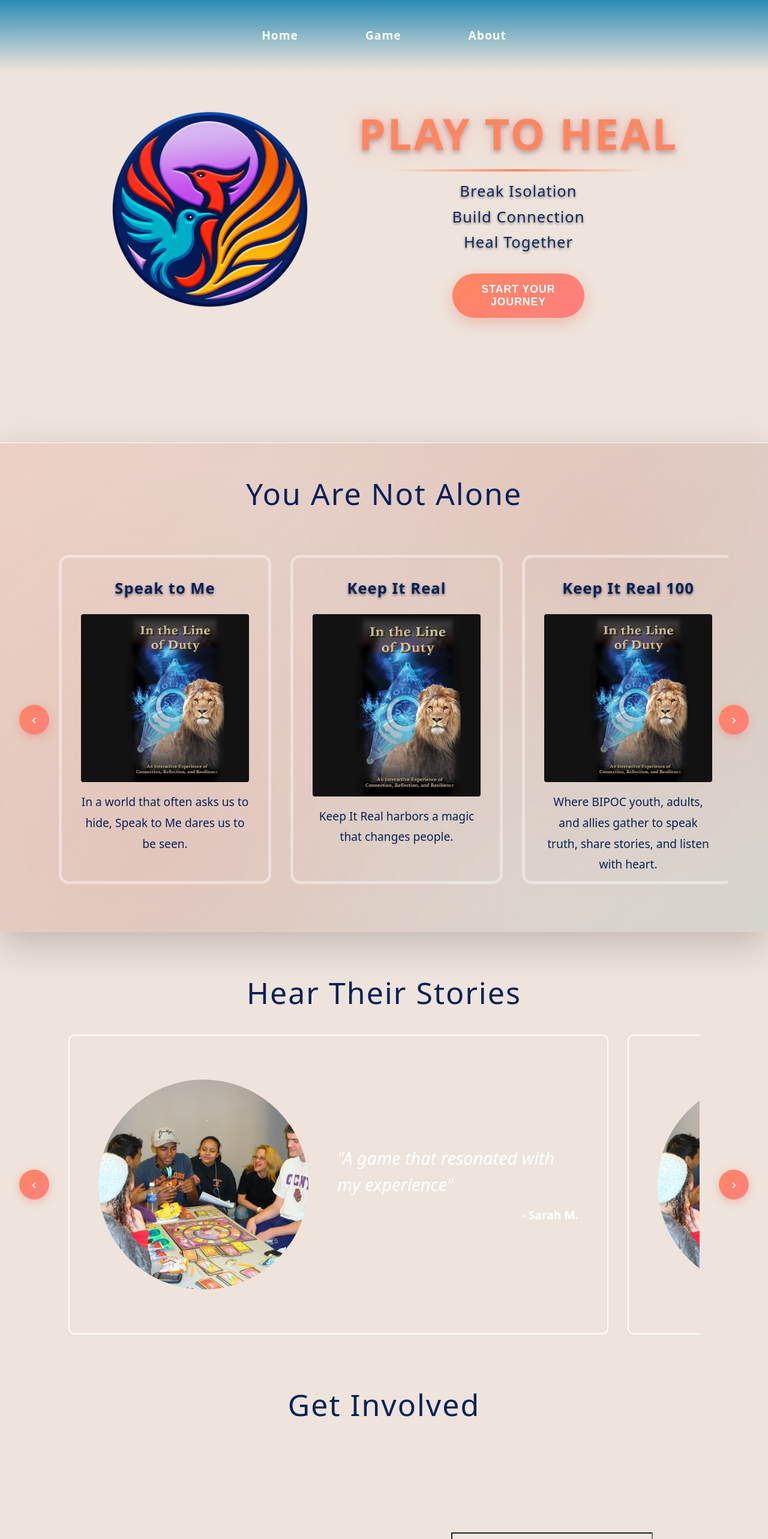
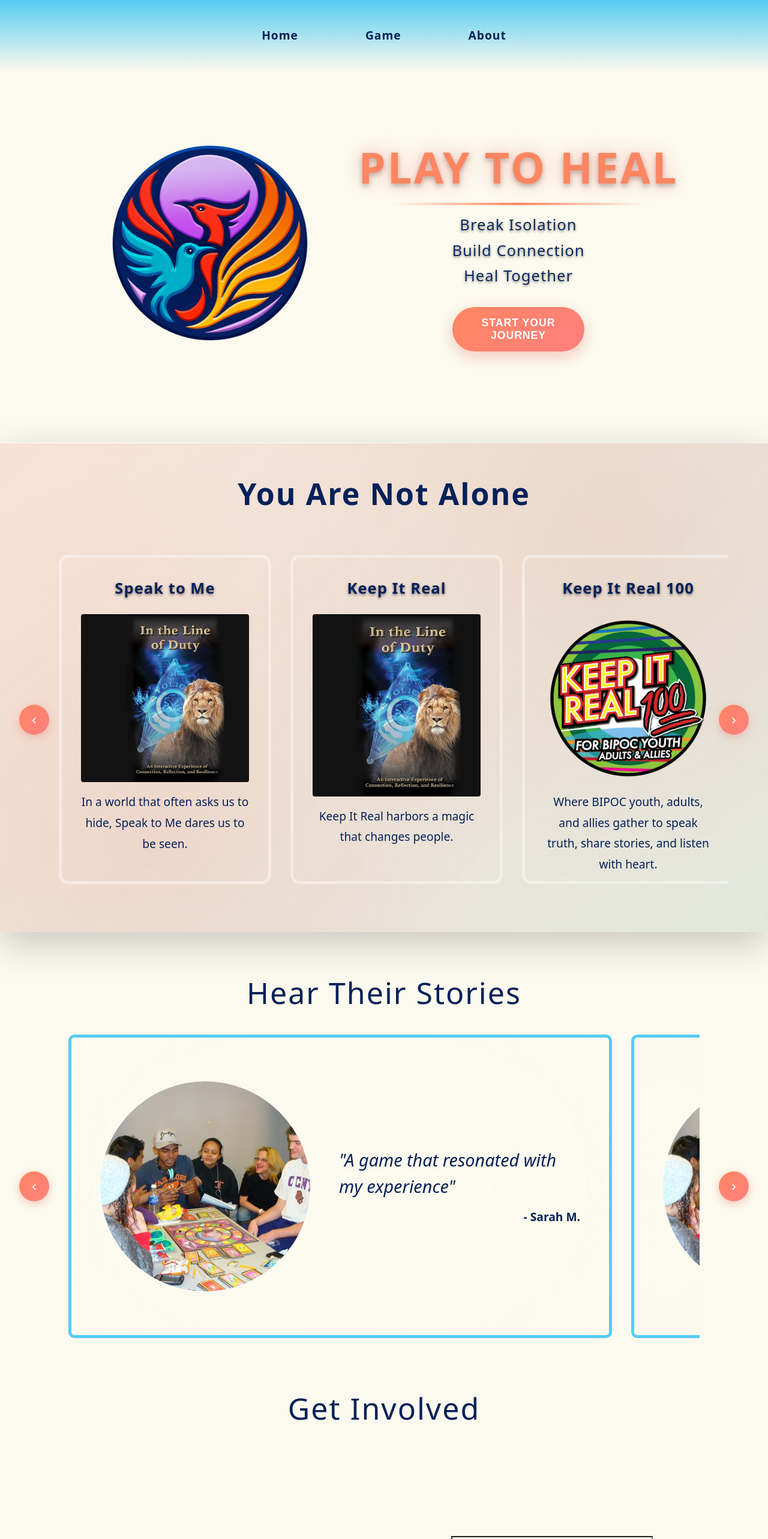
Before and after one commit to wahabahmed25/trance4mation-temp, a React (Vite) app: page / in a window 1280 px wide. Shown: the top 2566 px of the page at 60% size. Built offline with nearby package versions, Linux system fonts and the light colour scheme.

Commit message:
added padding / colors

```diff
--- a/src/App.css
+++ b/src/App.css
@@ -7,7 +7,7 @@
 /* Navigation Styles */
 .nav {
    background-image: linear-gradient(to bottom, var(--nav-bg), rgba(255, 0, 0, 0));
-   backdrop-filter: blur(25px);
+   backdrop-filter: blur(150px);
    padding: 2rem 0;
    display: flex;
    gap: 4rem;
@@ -23,7 +23,7 @@
 }
 
 .nav a {
-   color: var(--text-white);
+   color: var(--text-primary);
    text-decoration: none;
    font-weight: 500;
    font-size: 1.2rem;
--- a/src/index.css
+++ b/src/index.css
@@ -1,9 +1,9 @@
 :root {
-   font-family: system-ui, Avenir, Helvetica, Arial, sans-serif;
+   font-family: system-ui, "Helvetica Neue", Helvetica, Arial, sans-serif !important;
    line-height: 1.5;
    font-weight: 400;
    margin: 0px;
-   background-color: #eee4db;
+   background-color: #fcfaee;
 
    * {
       margin: 0px;
@@ -20,15 +20,15 @@
    --golden-glow: #ffd166;
    --sky-blue: #55ccf2;
    --soft-violet: #9b5de5;
-   --warm-beige: #e8d5c4;
+   --warm-beige: #fcfaee;
    --dark-blue: #042159;
    --white: #ffffff;
    --black: #000000;
 
    /* Background Colors */
-   --section-bg: #e8d5c4;
-   --section-bg-alt: #e8d5c4;
-   --nav-bg: #2a8bb5;
+   --section-bg: #fcfaee;
+   --section-bg-alt: #fcfaee;
+   --nav-bg: #55ccf2;
 
    /* Text Colors */
    --text-primary: #042159;
--- a/src/pages/About.css
+++ b/src/pages/About.css
@@ -12,7 +12,7 @@ h2 {
    align-items: center;
    padding: 1%;
    border: 0px;
-   padding-top: 2rem;
+   padding-top: 5rem;
 }
 
 /* ==========================================
--- a/src/pages/Home.css
+++ b/src/pages/Home.css
@@ -10,12 +10,14 @@
 }
 
 .hero-left {
+   padding-top: 7rem;
    display: flex;
    justify-content: center;
    align-items: center;
 }
 
 .hero-right {
+   padding-top: 7rem;
    display: flex;
    flex-direction: column;
    justify-content: center;
@@ -113,6 +115,7 @@
 }
 .game-section h2 {
    margin-top: 2rem;
+   font-weight: bold;
 }
 
 .game-section::before {
@@ -261,10 +264,11 @@ h2 {
    display: flex;
    align-items: center;
    gap: 3rem;
-   border: 2px solid white;
+   border: 5px solid var(--sky-blue);
    border-radius: 10px;
    padding: 3rem;
    scroll-snap-align: center;
+   backdrop-filter: blur(150px);
 }
 
 .testimonial-img {
@@ -283,7 +287,7 @@ h2 {
 
 .testimonial-quote p {
    font-size: 1.8rem;
-   color: var(--text-white);
+   color: var(--text-primary);
    font-style: italic;
    line-height: 1.5;
    margin: 0;
@@ -291,7 +295,7 @@ h2 {
 
 .testimonial-author {
    font-size: 1.2rem;
-   color: var(--text-white);
+   color: var(--text-primary);
    font-weight: 600;
    text-align: right;
 }
--- a/src/pages/Home.tsx
+++ b/src/pages/Home.tsx
@@ -3,6 +3,7 @@ import { useNavigate } from "react-router-dom";
 import { useRef } from "react";
 import GameCard from "../components/GameCard";
 import sampleImg from "../assets/sample_img.jpg";
+import KeepitReal100 from "../assets/KIR100 Logo.png";
 
 function Home() {
    const navigate = useNavigate();
@@ -91,14 +92,14 @@ function Home() {
                <div className="game-cards-container" ref={carouselRef}>
                   <GameCard title="Speak to Me" image={sampleImg} description="In a world that often asks us to hide, Speak to Me dares us to be seen." />
                   <GameCard title="Keep It Real" image={sampleImg} description="Keep It Real harbors a magic that changes people." />
-                  <GameCard title="Keep It Real 100" image={sampleImg} description="Where BIPOC youth, adults, and allies gather to speak truth, share stories, and listen with heart." />
+                  <GameCard title="Keep It Real 100" image={KeepitReal100} description="Where BIPOC youth, adults, and allies gather to speak truth, share stories, and listen with heart." />
                   <GameCard title="Call it Out" image={sampleImg} description="More than just a game, Call It Out is a movement—one that sparks courage, connection, and change." />
-                  <GameCard
+                  {/* <GameCard
                      title="Remembrance"
                      image={sampleImg}
                      description="A gentle, conversation-based game that offers comfort, connection, and healing for those navigating grief and loss."
                   />
-                  <GameCard title="Trill (True & Real)" image={sampleImg} description="A therapeutic dialogue game designed to support individuals and communities impacted by addiction." />
+                  <GameCard title="Trill (True & Real)" image={sampleImg} description="A therapeutic dialogue game designed to support individuals and communities impacted by addiction." /> */}
                </div>
                <button className="carousel-arrow carousel-arrow-right" onClick={scrollRight}>
                   &#8250;
```
